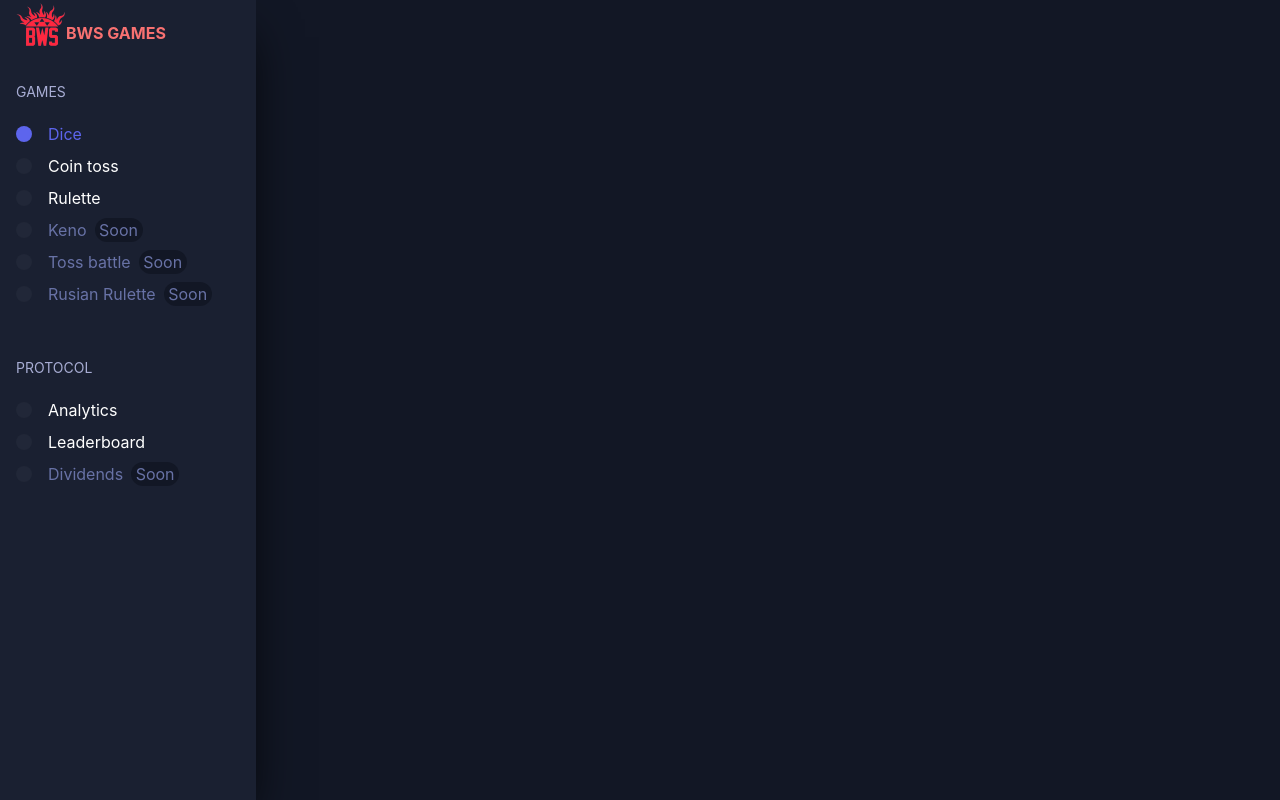
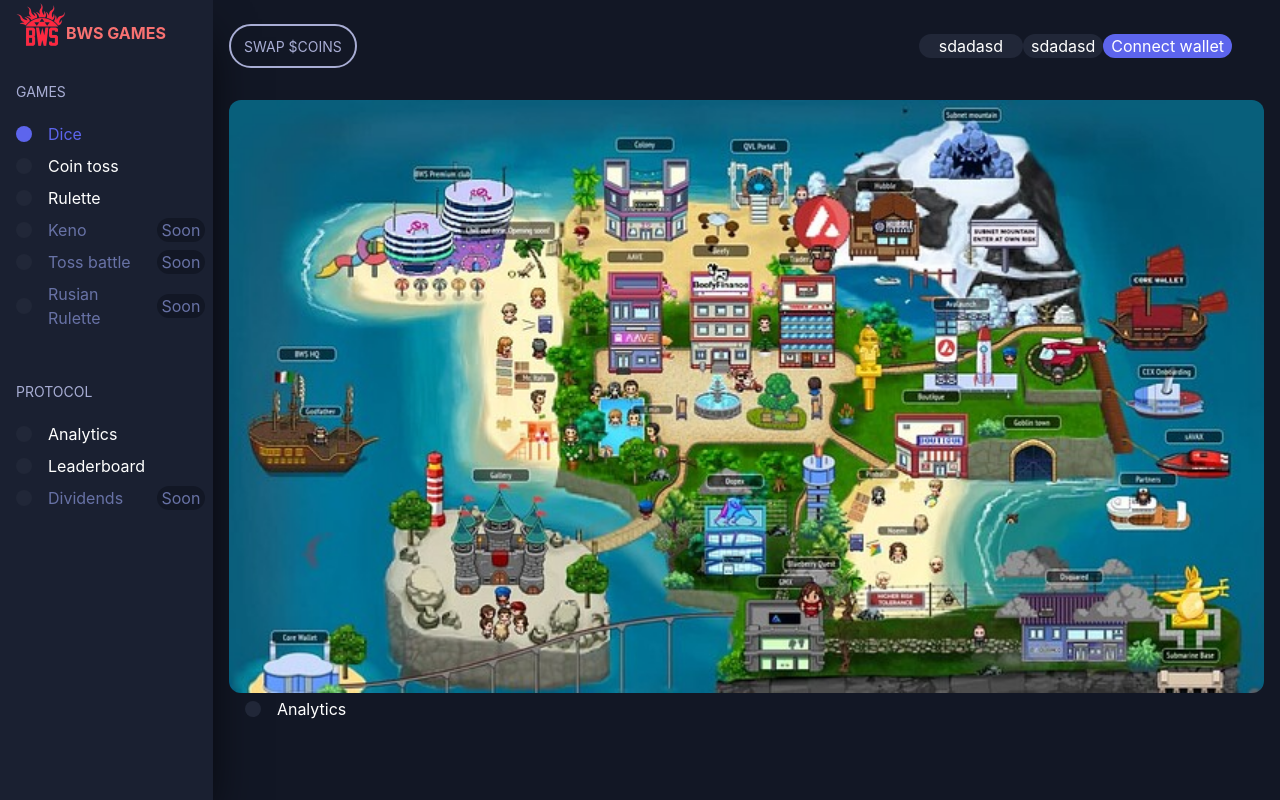
Before and after one commit to milosst686/coin_flip_nextjs, a Next.js app: page / in a window 1280 px wide. Built offline with nearby package versions, Linux system fonts and the light colour scheme.

Commit message:
pull #3
I tried to recreate right side. added image, and 4 buttons on top of page

```diff
--- a/pages/common/components/NavBarItem/NavBarItem.tsx
+++ b/pages/common/components/NavBarItem/NavBarItem.tsx
@@ -12,9 +12,9 @@
 
   return (
   <div className="py-1 px-2">
-    <div className={clsx("flex items-center", !isSoon && " hover:bg-back-100 rounded-full cursor-pointer")}>
+    <div className={clsx("flex items-center ", !isSoon && " hover:bg-back-100 rounded-full cursor-pointer")}>
       <div className={clsx("h-4 w-4 rounded-full mx-2 ", isActive ? "bg-accent-200" : "bg-ui-100")}> </div>
-      <p className={clsx(isActive ? "text-accent-200 mx-2" : isSoon ? "text-font-200 mx-2" : "text-white mx-2")}>{text}</p>
+      <p className={clsx("flex-1",isActive ? "text-accent-200 mx-2" : isSoon ? "text-font-200 mx-2" : "text-white mx-2")}>{text}</p>
       <button className= {clsx(isSoon? " rounded-full bg-ui-200 w-12 text-font-200" : "hidden")}>Soon</button>
     </div>
   </div>
--- a/pages/index.tsx
+++ b/pages/index.tsx
@@ -3,6 +3,7 @@
 import NavBarItem from './common/components/NavBarItem/NavBarItem';
 import Image from 'next/image';
 import logoImg from './common/components/Logo/logo.png';
+import bgImage from './common/components/Logo/coinflip_bg.jpeg';
 
 export default function Home() {
   return (
@@ -12,8 +13,8 @@
       </Head>
       <main>
       <nav >
-      <div className=" bg-ui-200 ">
-       <div className={clsx(" bg-ui-300 h-screen w-64 shadow-black  shadow-2xl")}>
+      <div className="flex bg-ui-200  ">
+       <div className={clsx(" bg-ui-300 h-screen w-[20%] shadow-black  shadow-2xl")}>
         <div className="flex items-center px-4">
           <Image src={logoImg} alt="/" width='50'height='50' />
           <p className="pt-4 text-red-400 font-bold">BWS GAMES</p>
@@ -38,6 +39,31 @@
             </div>
         </div>
        </div>
+       <div className=" w-full pl-4 py-6">
+      <div className=" w-full flex justify-between">
+        <div >
+        <button className=" py-2 uppercase rounded-full border-font-100 border-2 w-32">
+          <span className="text-font-100 text-sm"> Swap $Coins</span>
+        </button>
+        </div>
+        <div className="flex items-center pr-12 ">
+          <span className="rounded-full bg-ui-100 text-white px-5 ">sdadasd</span>
+          <span className="rounded-full bg-ui-100 text-white px-2">sdadasd</span>
+          <button className="rounded-full bg-accent-200 px-2 text-white">Connect wallet</button>
+        </div>
+      </div>
+      <div className="pr-4 py-8">
+        <div >
+          <Image
+          src={bgImage}
+          alt="BWS resort"
+          className=" rounded-xl object-cover w-[100%]"
+          />
+          <NavBarItem text="Analytics"  />
+
+        </div>
+      </div>
+       </div>
       </div>
       </nav>
       </main>
```
Also changed, not shown: pages/common/components/Logo/coinflip_bg.jpeg (added).
